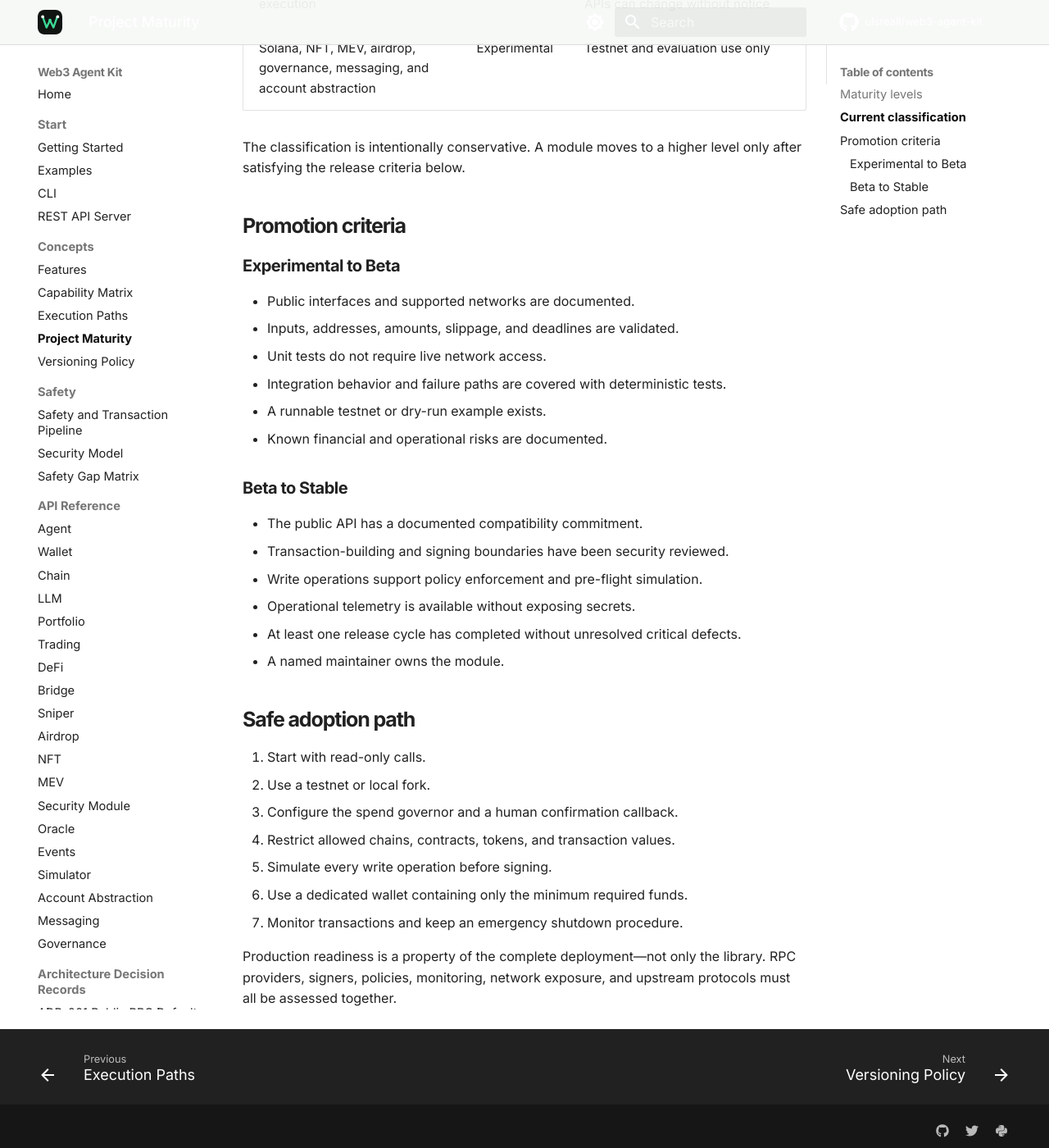
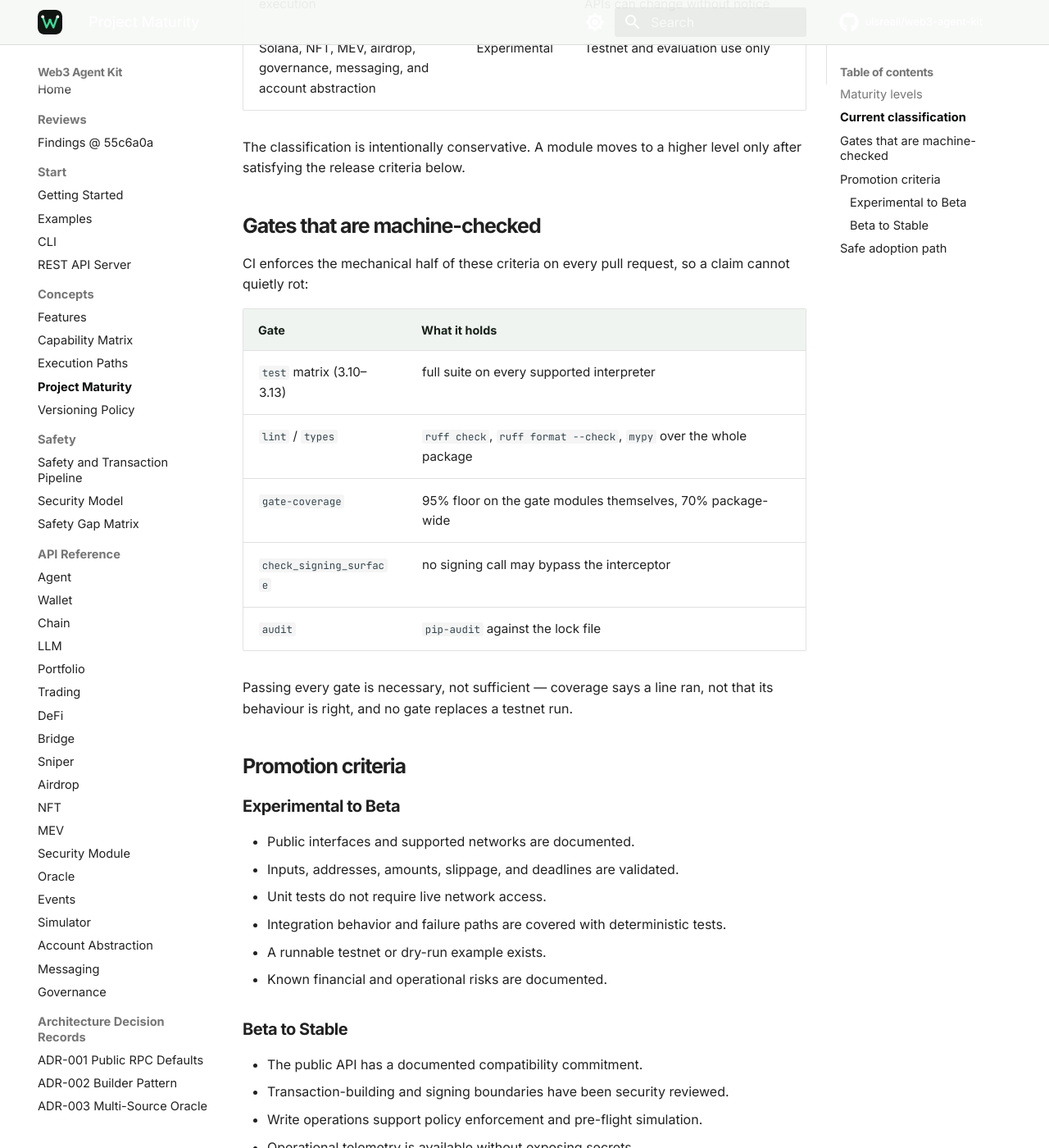
Before and after one commit to ulsreall/web3-agent-kit, an MkDocs documentation site: the page built from docs/project-maturity.md, in a window 1280 px wide and 1400 px high, scrolled down 1421 px. Shown: the whole window at 82% size. Built offline with MkDocs 1.6.1 and Material for MkDocs 9.7.7, drawn with Linux system fonts in a browser that asks for light colours; comment, search, counter and statistics services are not loaded.

Commit message:
docs: publish the review record and separate the changelogs (#163)
- REVIEW.md -> docs/review-findings.md, rewritten as an audit trail: every
  finding listed with its severity, state and the work that closed it, plus the
  current baseline. Added to the nav so it is readable on the site.
- the PoCs move beside it (docs/review/) and run clean again. Both had rotted:
  poc_api pointed at the old path, poc_gate's provider minted a fresh
  authorization_id per call (so replay could never be observed: the replay key is
  id:nonce), and the durable-store case consumed in the in-memory store, then
  re-selected the durable one. Fixed with an envelope-derived id and correct
  ordering; all four cases print OK.
- CHANGELOG.md and docs/changelog.md now state their roles: the root file is
  Release Please output rewritten each release, the docs file is the detailed
  log. CONTRIBUTING.md says to write to the docs file.
- project-maturity.md gains a table of the gates CI actually enforces, with the
  caveat that coverage says a line ran, not that it is right.

Signed-off-by: Khasbi Maulana <khasbim240803@gmail.com>
Co-authored-by: Khasbi Maulana <khasbim240803@gmail.com>

```diff
--- a/docs/project-maturity.md
+++ b/docs/project-maturity.md
@@ -30,6 +30,22 @@ market risk. Always review the [risk disclosure](https://github.com/ulsreall/web
 
 The classification is intentionally conservative. A module moves to a higher
 level only after satisfying the release criteria below.
+
+## Gates that are machine-checked
+
+CI enforces the mechanical half of these criteria on every pull request, so a
+claim cannot quietly rot:
+
+| Gate | What it holds |
+|---|---|
+| `test` matrix (3.10–3.13) | full suite on every supported interpreter |
+| `lint` / `types` | `ruff check`, `ruff format --check`, `mypy` over the whole package |
+| `gate-coverage` | 95% floor on the gate modules themselves, 70% package-wide |
+| `check_signing_surface` | no signing call may bypass the interceptor |
+| `audit` | `pip-audit` against the lock file |
+
+Passing every gate is necessary, not sufficient — coverage says a line ran, not
+that its behaviour is right, and no gate replaces a testnet run.
 
 ## Promotion criteria
 
--- a/poc_api.py
+++ b/docs/review/poc_api.py
@@ -1,9 +1,10 @@
 """PoC — POST /swap/execute end to end.
 
-    python3 poc_api.py
+    python3 docs/review/poc_api.py
 
 1. gate unconfigured -> fail-closed with an explicit message
-2. WEB3_AUTO_AUTHORIZE=true -> the route reaches the signer
+2. WEB3_AUTO_AUTHORIZE=true -> the route reaches the signer (a 400 about funds is
+   still proof: the guard, policy and construction all passed and it signed)
 """
 
 import os
--- a/mkdocs.yml
+++ b/mkdocs.yml
@@ -113,6 +113,8 @@ extra:
 
 nav:
   - Home: index.md
+  - Reviews:
+      - Findings @ 55c6a0a: review-findings.md
   - Start:
       - Getting Started: getting-started.md
       - Examples: examples.md
```
Also changed, not shown: CHANGELOG.md (+6 -0 lines), CONTRIBUTING.md (+7 -0 lines), docs/changelog.md (+9 -0 lines), docs/review-findings.md (renamed from REVIEW.md, +35 -11 lines), docs/review/poc_gate.py (renamed from poc_gate.py, +29 -7 lines).
